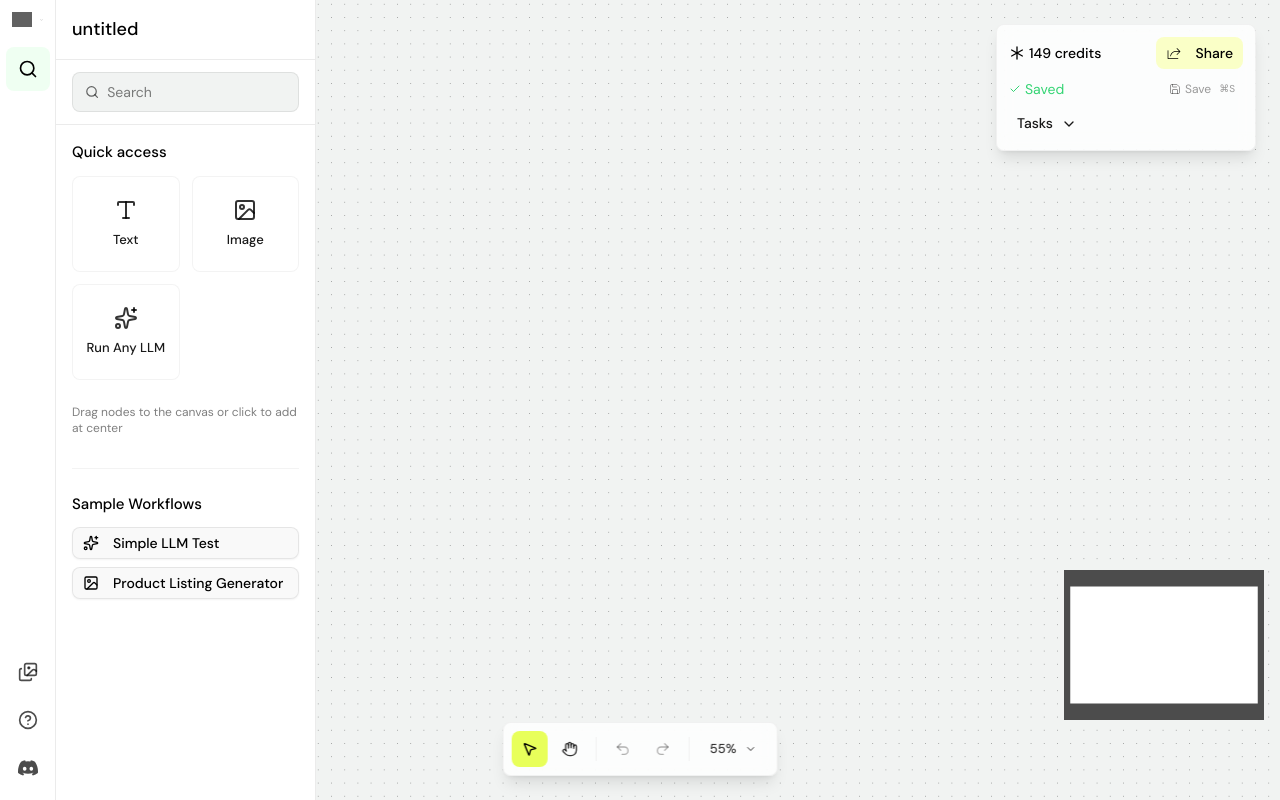
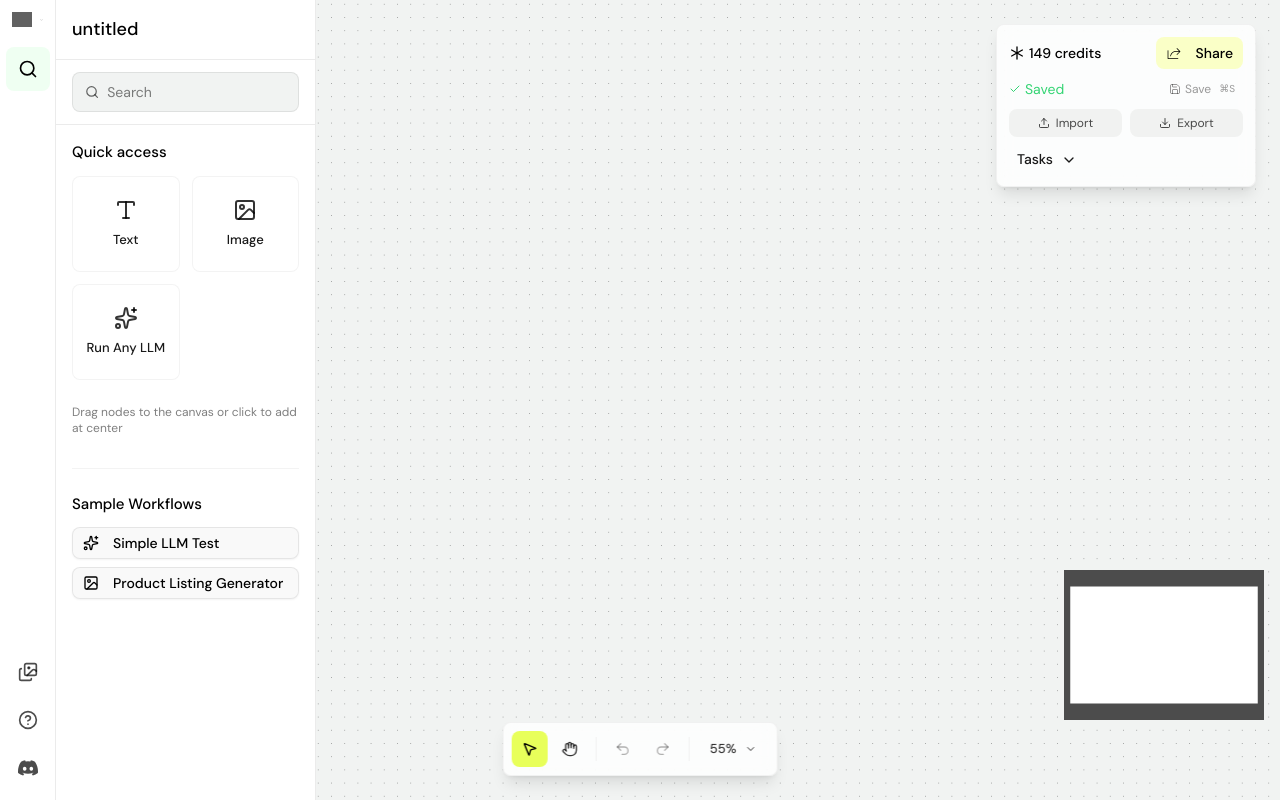
Before and after one commit to dipandhali2021/weavy-ai-design-workflows, a Next.js app in the folder client/: page /dashboard/workflow/1 in a window 1280 px wide. Built offline with nearby package versions, Linux system fonts and the light colour scheme; no server answers; grey boxes are pictures that could not be loaded.

Commit message:
export import workflow as json feat added

```diff
--- a/client/src/components/sections/data/hero.data.ts
+++ b/client/src/components/sections/data/hero.data.ts
@@ -1,9 +1,9 @@
-import type { NodeExtent } from '../types';
+import type { HeroNode, NodeExtent } from '../types';
 
 /**
  * Initial nodes for the hero section React Flow diagram (Desktop)
  */
-export const HERO_NODES = [
+export const HERO_NODES: HeroNode[] = [
     {
         id: '1',
         type: 'imageNode',
@@ -83,7 +83,7 @@ export const HERO_NODES = [
  * Mobile-optimized nodes for the hero section React Flow diagram
  * Nodes are positioned in a staggered vertical layout with large spacing to prevent overlapping
  */
-export const HERO_NODES_MOBILE = [
+export const HERO_NODES_MOBILE: HeroNode[] = [
     {
         id: '2',
         type: 'imageNode',
--- a/client/src/components/workflow/primitives/RightPanel.tsx
+++ b/client/src/components/workflow/primitives/RightPanel.tsx
@@ -4,10 +4,11 @@ import * as React from 'react';
 import { Panel } from '@xyflow/react';
 import { PiShareLight } from 'react-icons/pi';
 import { TbAsterisk } from 'react-icons/tb';
-import { Check, ChevronDown, Loader2, Save } from 'lucide-react';
+import { Check, ChevronDown, Download, Loader2, Save, Upload } from 'lucide-react';
 import { Button } from '@/components/ui/button';
 import { cn } from '@/lib/utils';
 import { TaskManagerPanel } from './TaskManagerPanel';
+import { useWorkflowStore } from '@/stores/workflowStore';
 
 interface RightPanelProps {
   isSaving: boolean;
@@ -22,13 +23,47 @@ interface RightPanelProps {
  * - Credits display
  * - Share button
  * - Save status indicator
+ * - Import/Export buttons
  * - Task manager toggle
  */
 export function RightPanel({ isSaving, isDirty, onSave }: RightPanelProps) {
   const [taskManagerOpen, setTaskManagerOpen] = React.useState(false);
+  const fileInputRef = React.useRef<HTMLInputElement>(null);
+
+  const exportWorkflow = useWorkflowStore((s) => s.exportWorkflow);
+  const importWorkflow = useWorkflowStore((s) => s.importWorkflow);
+
+  const handleImportClick = () => {
+    fileInputRef.current?.click();
+  };
+
+  const handleFileChange = async (e: React.ChangeEvent<HTMLInputElement>) => {
+    const file = e.target.files?.[0];
+    if (file) {
+      const success = await importWorkflow(file);
+      if (success) {
+        console.log('Workflow imported successfully');
+      } else {
+        console.error('Failed to import workflow');
+      }
+      // Reset file input
+      if (fileInputRef.current) {
+        fileInputRef.current.value = '';
+      }
+    }
+  };
 
   return (
     <>
+      {/* Hidden file input for import */}
+      <input
+        type="file"
+        ref={fileInputRef}
+        onChange={handleFileChange}
+        accept=".json"
+        className="hidden"
+      />
+
       {/* Task manager panel */}
       {taskManagerOpen && (
         <Panel
@@ -99,6 +134,28 @@ export function RightPanel({ isSaving, isDirty, onSave }: RightPanelProps) {
             </button>
           </div>
 
+          {/* Import/Export Buttons */}
+          <div className="mt-2 flex items-center gap-2">
+            <button
+              type="button"
+              onClick={handleImportClick}
+              className="flex-1 flex items-center justify-center gap-1.5 text-xs px-2 py-1.5 rounded-md bg-muted/50 text-foreground/70 hover:bg-muted hover:text-foreground transition-colors"
+              title="Import workflow from JSON"
+            >
+              <Upload className="h-3 w-3" />
+              <span>Import</span>
+            </button>
+            <button
+              type="button"
+              onClick={exportWorkflow}
+              className="flex-1 flex items-center justify-center gap-1.5 text-xs px-2 py-1.5 rounded-md bg-muted/50 text-foreground/70 hover:bg-muted hover:text-foreground transition-colors"
+              title="Export workflow as JSON"
+            >
+              <Download className="h-3 w-3" />
+              <span>Export</span>
+            </button>
+          </div>
+
           <div className="mt-2">
             <button
               type="button"
--- a/client/src/stores/workflowStore.ts
+++ b/client/src/stores/workflowStore.ts
@@ -89,6 +89,10 @@ export interface WorkflowState {
 
     // Propagate output to connected downstream nodes
     propagateOutput: (sourceNodeId: string, output: string) => void;
+
+    // Import/Export
+    exportWorkflow: () => void;
+    importWorkflow: (file: File) => Promise<boolean>;
 }
 
 // ============================================================================
@@ -621,6 +625,63 @@ export const useWorkflowStore = create<WorkflowState>()(
                 }
             }
         },
+
+        // Export workflow as JSON file
+        exportWorkflow: () => {
+            const state = get();
+            const workflowData = {
+                name: state.workflowName,
+                nodes: state.nodes,
+                edges: state.edges,
+                exportedAt: new Date().toISOString(),
+                version: '1.0',
+            };
+
+            const jsonString = JSON.stringify(workflowData, null, 2);
+            const blob = new Blob([jsonString], { type: 'application/json' });
+            const url = URL.createObjectURL(blob);
+
+            const link = document.createElement('a');
+            link.href = url;
+            link.download = `${state.workflowName || 'workflow'}.json`;
+            document.body.appendChild(link);
+            link.click();
+            document.body.removeChild(link);
+            URL.revokeObjectURL(url);
+        },
+
+        // Import workflow from JSON file
+        importWorkflow: async (file: File) => {
+            try {
+                const text = await file.text();
+                const data = JSON.parse(text);
+
+                // Validate the imported data structure
+                if (!data.nodes || !Array.isArray(data.nodes)) {
+                    console.error('Invalid workflow: missing nodes array');
+                    return false;
+                }
+                if (!data.edges || !Array.isArray(data.edges)) {
+                    console.error('Invalid workflow: missing edges array');
+                    return false;
+                }
+
+                const state = get();
+                state.pushToHistory();
+
+                set({
+                    workflowName: data.name || 'Imported Workflow',
+                    nodes: data.nodes as WorkflowNode[],
+                    edges: data.edges as WorkflowEdge[],
+                    isDirty: true,
+                });
+
+                return true;
+            } catch (error) {
+                console.error('Error importing workflow:', error);
+                return false;
+            }
+        },
     }))
 );
 
```
